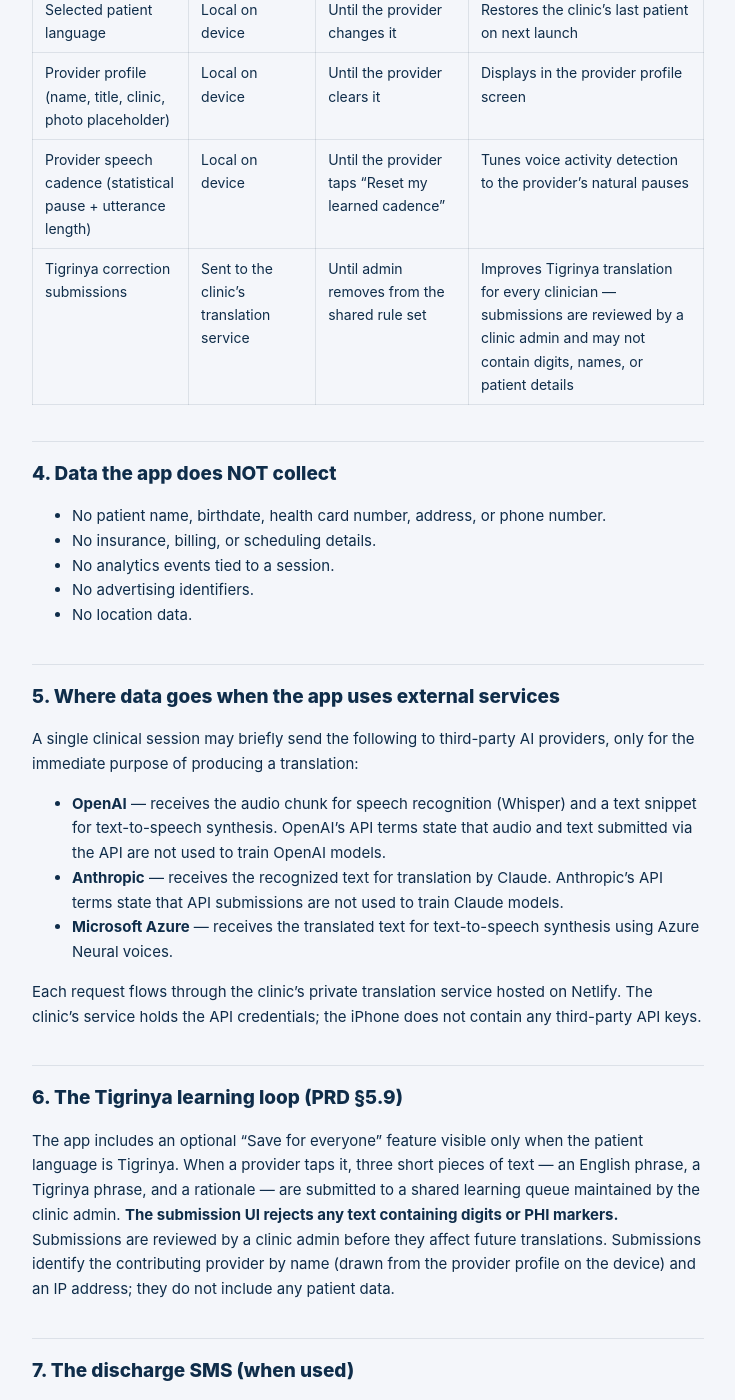
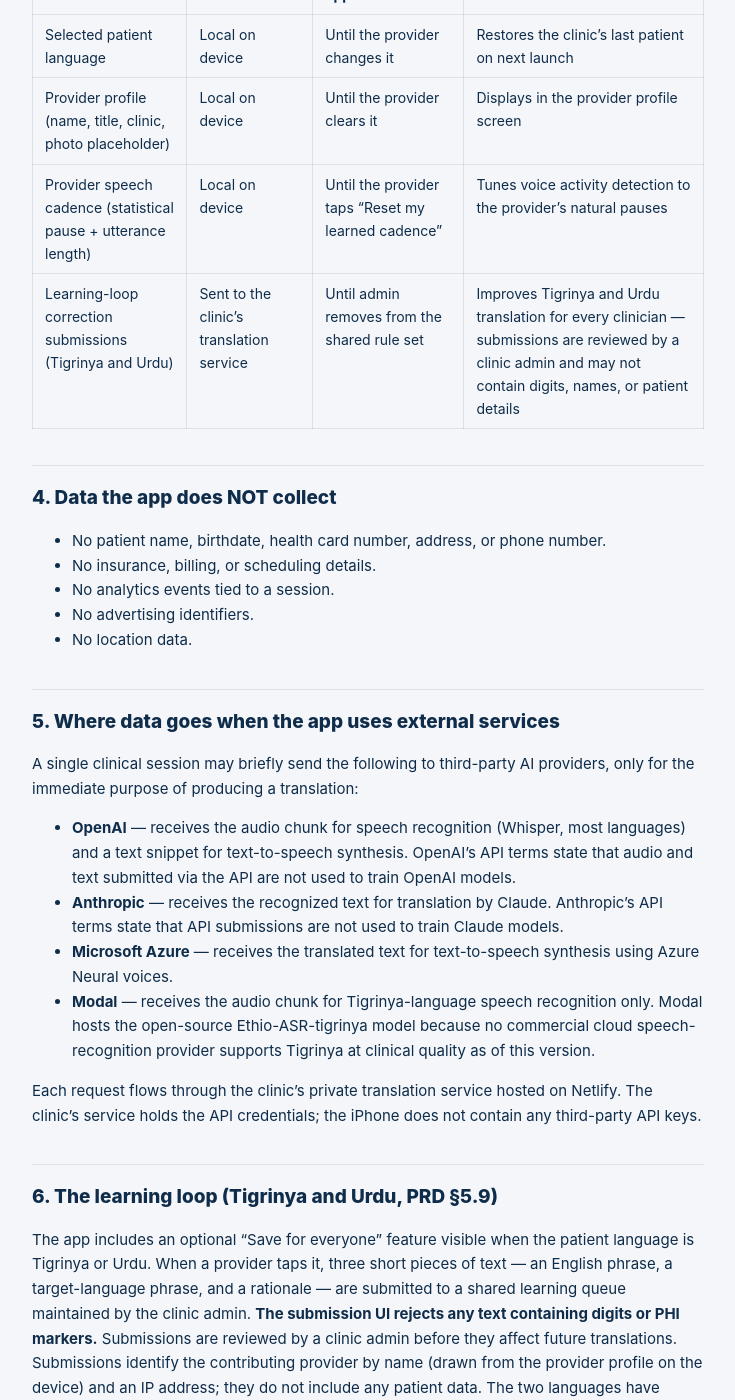
Before and after one commit to raphaelbuencamino-cmyk/thrive-translate-public, a Jekyll site: the page built from PRIVACY.md, in a window 1280 px wide and 1400 px high, scrolled down 1519 px. Shown: the whole window, without its empty margins (272-1007 px from the left). Built offline with Jekyll 4.4.1, drawn with Linux system fonts in a browser that asks for light colours; some of the changed text lies outside the part shown.

Commit message:
Docs reconcile: Modal STT, Urdu learning loop, fix 12-hour contradiction
- PRIVACY §2 + §5: add Modal as 4th third-party processor (Tigrinya STT
  via Ethio-ASR-tigrinya, shipped 2026-05-10)
- PRIVACY §3 table + §6: extend learning-loop description from Tigrinya-only
  to {Tigrinya, Urdu} (Urdu Phase 2 shipped 2026-05-08)
- TERMS §3: extend human-review warning from Tigrinya-only to {Tigrinya, Urdu}
  per PRD §7 #1
- TERMS §4: remove "12-hour automatic deletion window" references (×2).
  Contradicted PRIVACY §3's "discarded immediately on End Session" since the
  2026-05-03 PRIVACY update (commit 50b765d); TERMS was missed in that sweep.
- TERMS §8: add Modal under provider terms
- Both docs: bump Last updated to 2026-05-17

Co-Authored-By: Claude Opus 4.7 (1M context) <noreply@anthropic.com>

```diff
--- a/PRIVACY.md
+++ b/PRIVACY.md
@@ -23,7 +23,7 @@ The app is operated by the pediatric clinic that distributes it to its providers
 
 **Does:**
 - Captures audio from the iPhone microphone only during an active provider-initiated translation session.
-- Sends audio to a private translation service operated by the clinic, which uses OpenAI Whisper (speech recognition), Anthropic Claude (translation), and OpenAI / Microsoft Azure (text-to-speech) to produce the translated output.
+- Sends audio to a private translation service operated by the clinic, which uses OpenAI Whisper (speech recognition, most languages) or Modal-hosted Ethio-ASR-tigrinya (speech recognition, Tigrinya only), Anthropic Claude (translation), and OpenAI / Microsoft Azure (text-to-speech) to produce the translated output.
 - Holds the transcript of the current visit in iPhone memory during the visit only.
 
 **Does not:**
@@ -42,7 +42,7 @@ The app is operated by the pediatric clinic that distributes it to its providers
 | Selected patient language | Local on device | Until the provider changes it | Restores the clinic's last patient on next launch |
 | Provider profile (name, title, clinic, photo placeholder) | Local on device | Until the provider clears it | Displays in the provider profile screen |
 | Provider speech cadence (statistical pause + utterance length) | Local on device | Until the provider taps "Reset my learned cadence" | Tunes voice activity detection to the provider's natural pauses |
-| Tigrinya correction submissions | Sent to the clinic's translation service | Until admin removes from the shared rule set | Improves Tigrinya translation for every clinician — submissions are reviewed by a clinic admin and may not contain digits, names, or patient details |
+| Learning-loop correction submissions (Tigrinya and Urdu) | Sent to the clinic's translation service | Until admin removes from the shared rule set | Improves Tigrinya and Urdu translation for every clinician — submissions are reviewed by a clinic admin and may not contain digits, names, or patient details |
 
 ## 4. Data the app does NOT collect
 
@@ -56,15 +56,16 @@ The app is operated by the pediatric clinic that distributes it to its providers
 
 A single clinical session may briefly send the following to third-party AI providers, only for the immediate purpose of producing a translation:
 
-- **OpenAI** — receives the audio chunk for speech recognition (Whisper) and a text snippet for text-to-speech synthesis. OpenAI's API terms state that audio and text submitted via the API are not used to train OpenAI models.
+- **OpenAI** — receives the audio chunk for speech recognition (Whisper, most languages) and a text snippet for text-to-speech synthesis. OpenAI's API terms state that audio and text submitted via the API are not used to train OpenAI models.
 - **Anthropic** — receives the recognized text for translation by Claude. Anthropic's API terms state that API submissions are not used to train Claude models.
 - **Microsoft Azure** — receives the translated text for text-to-speech synthesis using Azure Neural voices.
+- **Modal** — receives the audio chunk for Tigrinya-language speech recognition only. Modal hosts the open-source Ethio-ASR-tigrinya model because no commercial cloud speech-recognition provider supports Tigrinya at clinical quality as of this version.
 
 Each request flows through the clinic's private translation service hosted on Netlify. The clinic's service holds the API credentials; the iPhone does not contain any third-party API keys.
 
-## 6. The Tigrinya learning loop (PRD §5.9)
+## 6. The learning loop (Tigrinya and Urdu, PRD §5.9)
 
-The app includes an optional "Save for everyone" feature visible only when the patient language is Tigrinya. When a provider taps it, three short pieces of text — an English phrase, a Tigrinya phrase, and a rationale — are submitted to a shared learning queue maintained by the clinic admin. **The submission UI rejects any text containing digits or PHI markers.** Submissions are reviewed by a clinic admin before they affect future translations. Submissions identify the contributing provider by name (drawn from the provider profile on the device) and an IP address; they do not include any patient data.
+The app includes an optional "Save for everyone" feature visible when the patient language is Tigrinya or Urdu. When a provider taps it, three short pieces of text — an English phrase, a target-language phrase, and a rationale — are submitted to a shared learning queue maintained by the clinic admin. **The submission UI rejects any text containing digits or PHI markers.** Submissions are reviewed by a clinic admin before they affect future translations. Submissions identify the contributing provider by name (drawn from the provider profile on the device) and an IP address; they do not include any patient data. The two languages have independent rule sets (a Tigrinya correction does not affect Urdu translations and vice versa).
 
 ## 7. The discharge SMS (when used)
 
```
Also changed, not shown: other parts of PRIVACY.md (+1 -1 lines), TERMS.md (+6 -5 lines).
